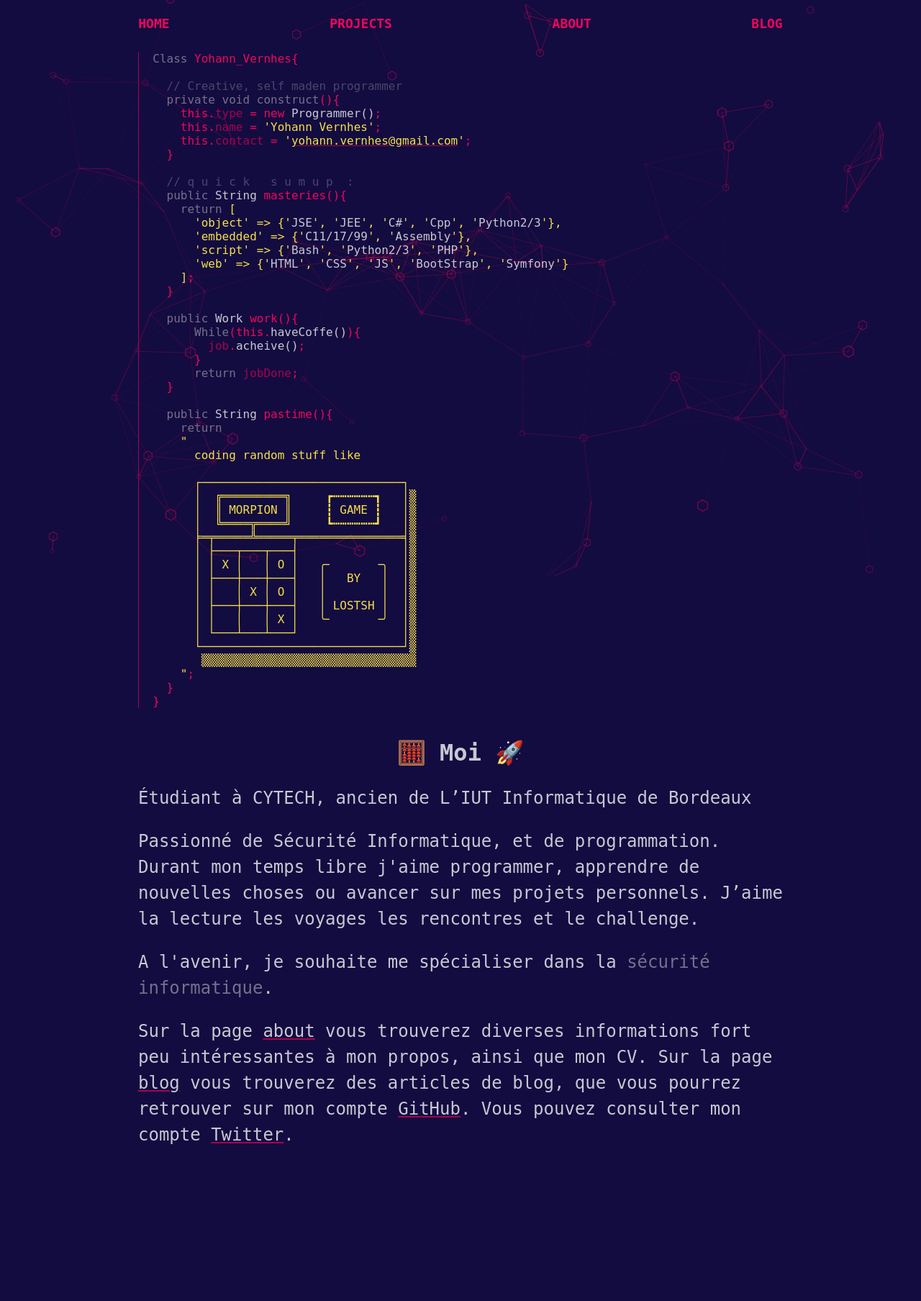
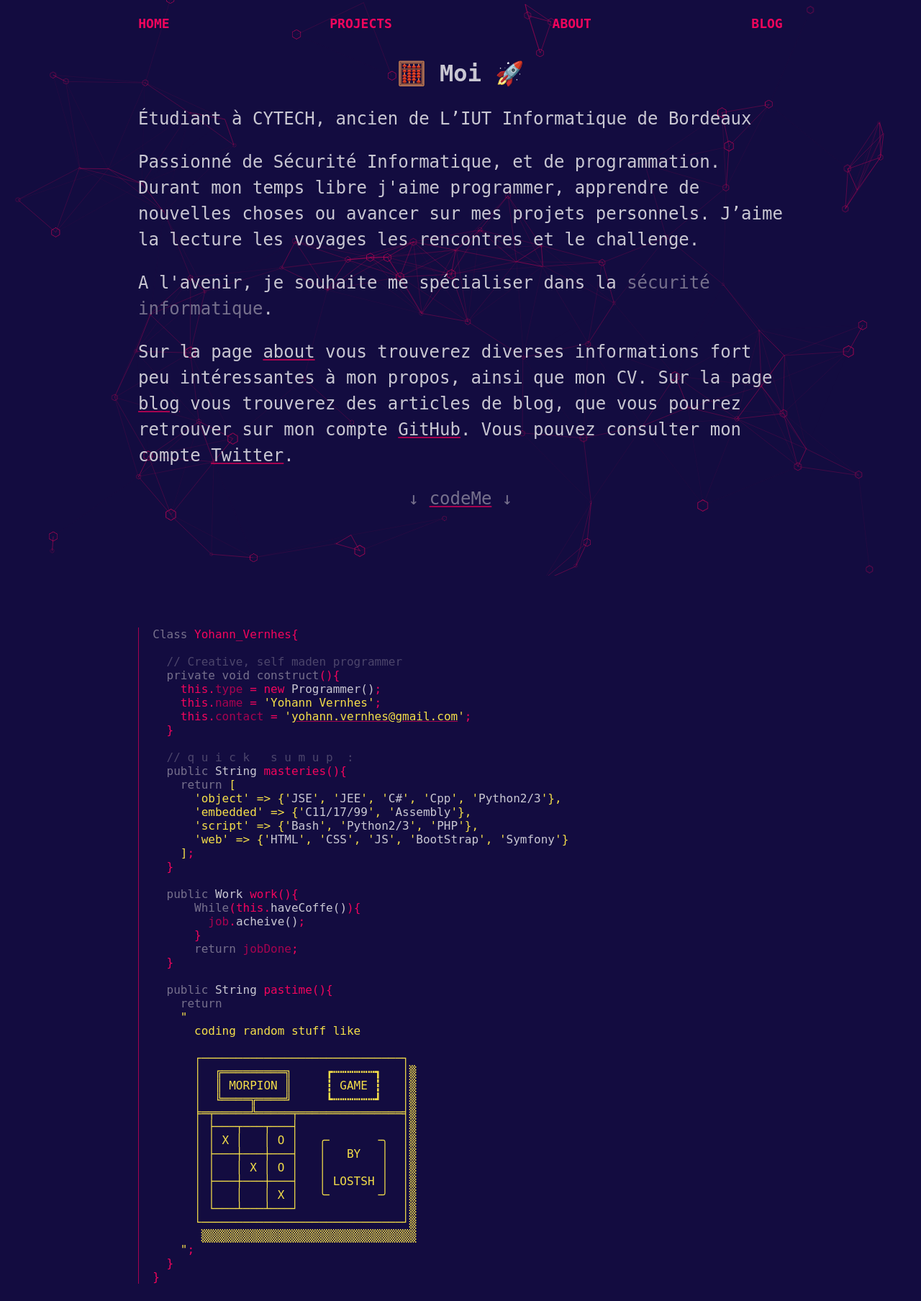
Before and after one commit to lostsh/lostsh.github.io, a PHP site: page / in a window 1280 px wide. Shown: the whole page at 72% size. Before the commit the page ends 1590 px from the top, so only its background shows below. Run offline with PHP 8.4, Linux system fonts and the light colour scheme.

Commit message:
reorganize homepage

```diff
--- a/404.html
+++ b/404.html
@@ -18,7 +18,7 @@
     <title>Code</title>
     <meta name="description" content="(BY ᓚᘏᗢ)">
     <meta name="author" content="lostsh ᓚᘏᗢ">
-    <link rel="icon" href="assets/img/favicon.svg">
+    <link rel="icon" href="assets/img/favicon.png">
     <link rel="stylesheet" href="assets/css/main.css" />
     <link rel="stylesheet" href="assets/css/404.css" />
 </head>
--- a/assets/css/index.css
+++ b/assets/css/index.css
@@ -1,5 +1,3 @@
-
-
 /*
 main article h1{
     font-size: 2em;
@@ -19,6 +17,9 @@ main article h1:hover{
     left: 2.5vh;
     height: 100vh;
     width: 95vw;
+}
+main>article{
+    min-height: 100vh;
 }
 main article{
     font-size: x-large;
--- a/index.html
+++ b/index.html
@@ -9,7 +9,7 @@
   <title>lostsh</title>
   <meta name="description" content="Welcome to the lostsh site. Bblog, CV and strage projects ! (BY ᓚᘏᗢ)"/>
 
-  <link rel="icon" href="assets/img/favicon.svg">
+  <link rel="icon" href="assets/img/favicon.png">
   <link rel="stylesheet" href="assets/css/main.css"/>
   <link rel="stylesheet" href="assets/css/index.css"/>
 </head>
@@ -23,6 +23,24 @@
     </nav>
     <main>
       <div id="particles-js"></div>
+      <article>
+        <h1>🧮 Moi 🚀</h1>
+        <div>
+          <p>Étudiant à CYTECH, ancien de L’IUT Informatique de Bordeaux</p>
+          <p>Passionné de Sécurité Informatique, et de programmation. Durant mon temps libre j'aime programmer, apprendre de
+            nouvelles choses ou avancer sur mes projets personnels. J’aime la lecture les voyages les rencontres et le
+            challenge.</p>
+          <p>A l'avenir, je souhaite me spécialiser dans la <span class="grey">sécurité informatique</span>.</p>
+          <p>
+            Sur la page <a href="assets/pages/about.html">about</a> vous trouverez diverses informations fort peu intéressantes
+            à mon propos, ainsi que mon CV.
+            Sur la page <a href="assets/blog/blog.html">blog</a> vous trouverez des articles de blog, que vous pourrez retrouver
+            sur mon compte <a target="_blank" href="https://github.com/lostsh">GitHub</a>.
+            Vous pouvez consulter mon compte <a target="_blank" href="https://twitter.com/l0stsh">Twitter</a>.
+          </p>
+          <p class="text-center grey">↓&nbsp;<a href="#code-presentation">codeMe</a>&nbsp;↓</p>
+        </div>
+      </article>
         <article>
             <h1 hidden> lostsh </h1>
             <div id="code-presentation">
@@ -78,23 +96,6 @@
 </pre>
 
         </article>
-        <article>
-          <h1>🧮 Moi 🚀</h1>
-          <div>
-            <p>Étudiant à CYTECH, ancien de L’IUT Informatique de Bordeaux</p>
-            <p>Passionné de Sécurité Informatique, et de programmation. Durant mon temps libre j'aime programmer, apprendre de
-              nouvelles choses ou avancer sur mes projets personnels. J’aime la lecture les voyages les rencontres et le
-              challenge.</p>
-            <p>A l'avenir, je souhaite me spécialiser dans la <span class="grey">sécurité informatique</span>.</p>
-            <p>
-              Sur la page <a href="assets/pages/about.html">about</a> vous trouverez diverses informations fort peu intéressantes
-              à mon propos, ainsi que mon CV.
-              Sur la page <a href="assets/blog/blog.html">blog</a> vous trouverez des articles de blog, que vous pourrez retrouver
-              sur mon compte <a target="_blank" href="https://github.com/lostsh">GitHub</a>.
-              Vous pouvez consulter mon compte <a target="_blank" href="https://twitter.com/l0stsh">Twitter</a>.
-            </p>
-          </div>
-        </article>
     </main>
 
     <footer>
```
Also changed, not shown: README.md, assets/img/alveole.svg (deleted), assets/img/favicon.png (added), assets/img/favicon.svg (deleted).
